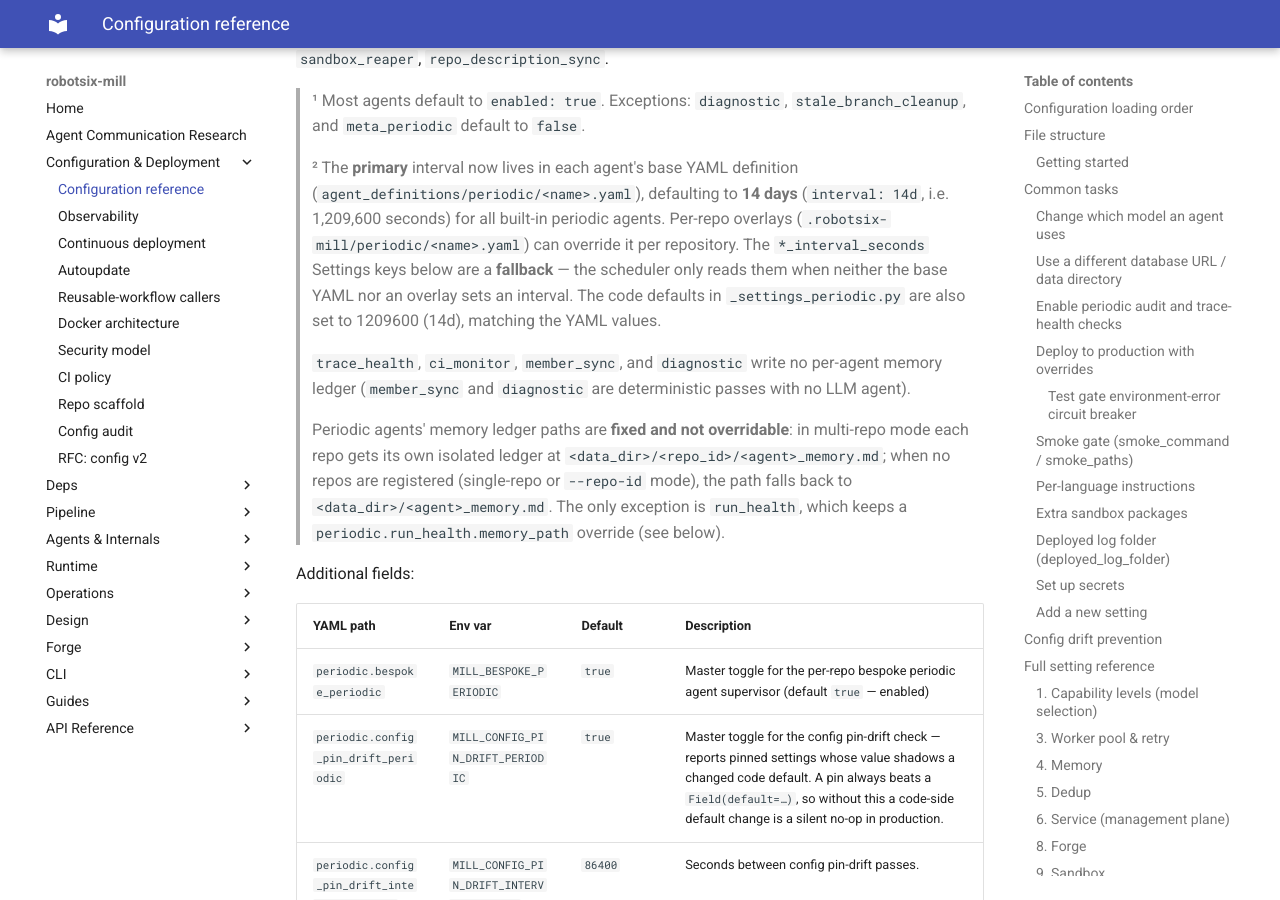
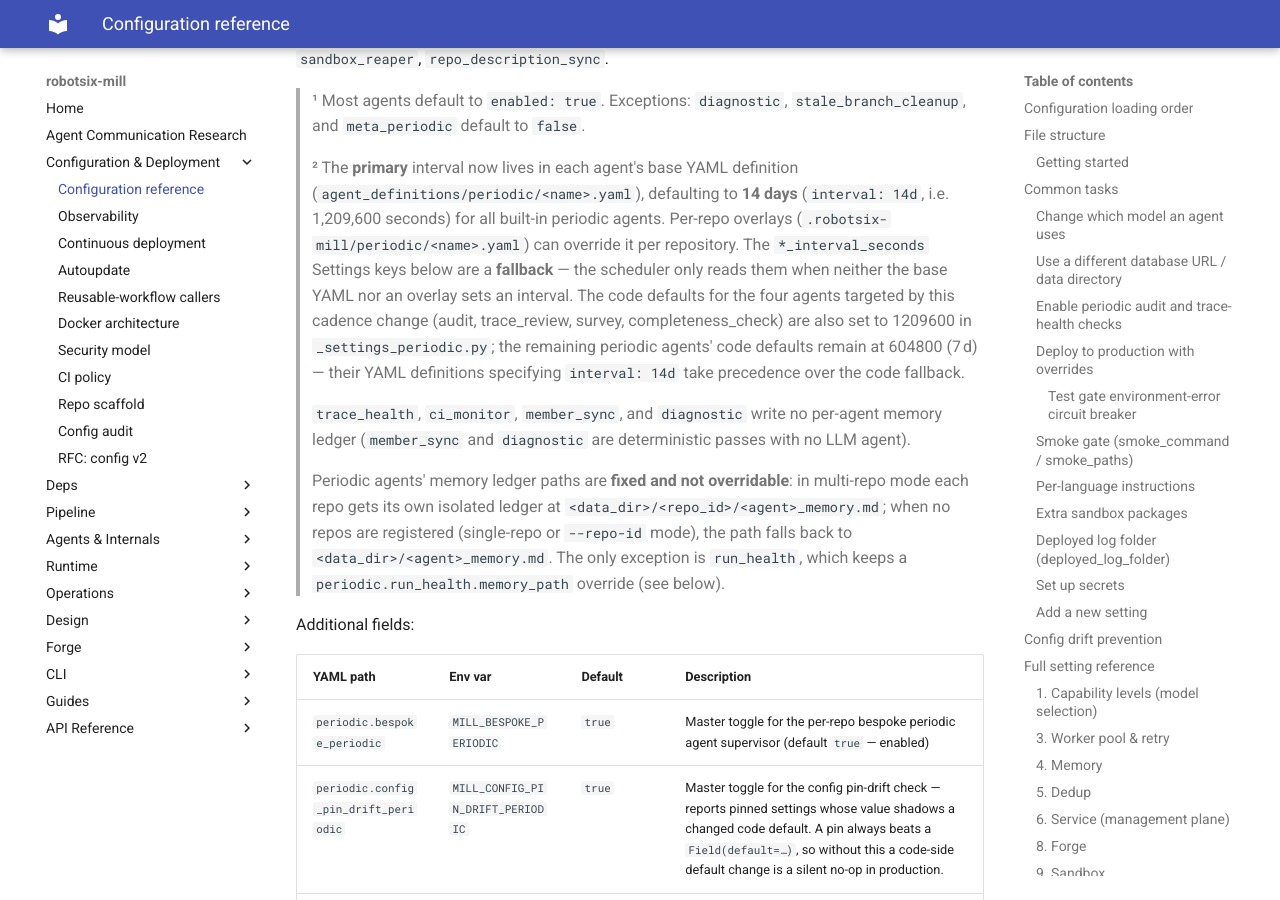
Before and after one commit to damien-robotsix/robotsix-mill, an MkDocs documentation site: the page built from docs/config/configuration.md, in a window 1280 px wide and 900 px high, scrolled down 28811 px. Built offline with MkDocs 1.6.1 and Material for MkDocs 9.7.7, drawn with Linux system fonts in a browser that asks for light colours.

Commit message:
chore: Reduce housekeeping/periodic agent cadence from weekly to 14 days (20260807T220508Z-reduce-housekeeping-periodic-agent-caden-184c)

```diff
--- a/docs/config/configuration.md
+++ b/docs/config/configuration.md
@@ -656,8 +656,11 @@
 > can override it per repository.  The ``*_interval_seconds`` Settings
 > keys below are a **fallback** — the scheduler only reads them when
 > neither the base YAML nor an overlay sets an interval.  The code
-> defaults in ``_settings_periodic.py`` are also set to 1209600 (14d),
-> matching the YAML values.
+> defaults for the four agents targeted by this cadence change
+> (audit, trace_review, survey, completeness_check) are also set to
+> 1209600 in ``_settings_periodic.py``; the remaining periodic agents'
+> code defaults remain at 604800 (7 d) — their YAML definitions
+> specifying ``interval: 14d`` take precedence over the code fallback.
 >
 > `trace_health`, `ci_monitor`, `member_sync`, and `diagnostic` write no
 > per-agent memory ledger (`member_sync` and `diagnostic` are deterministic
```
